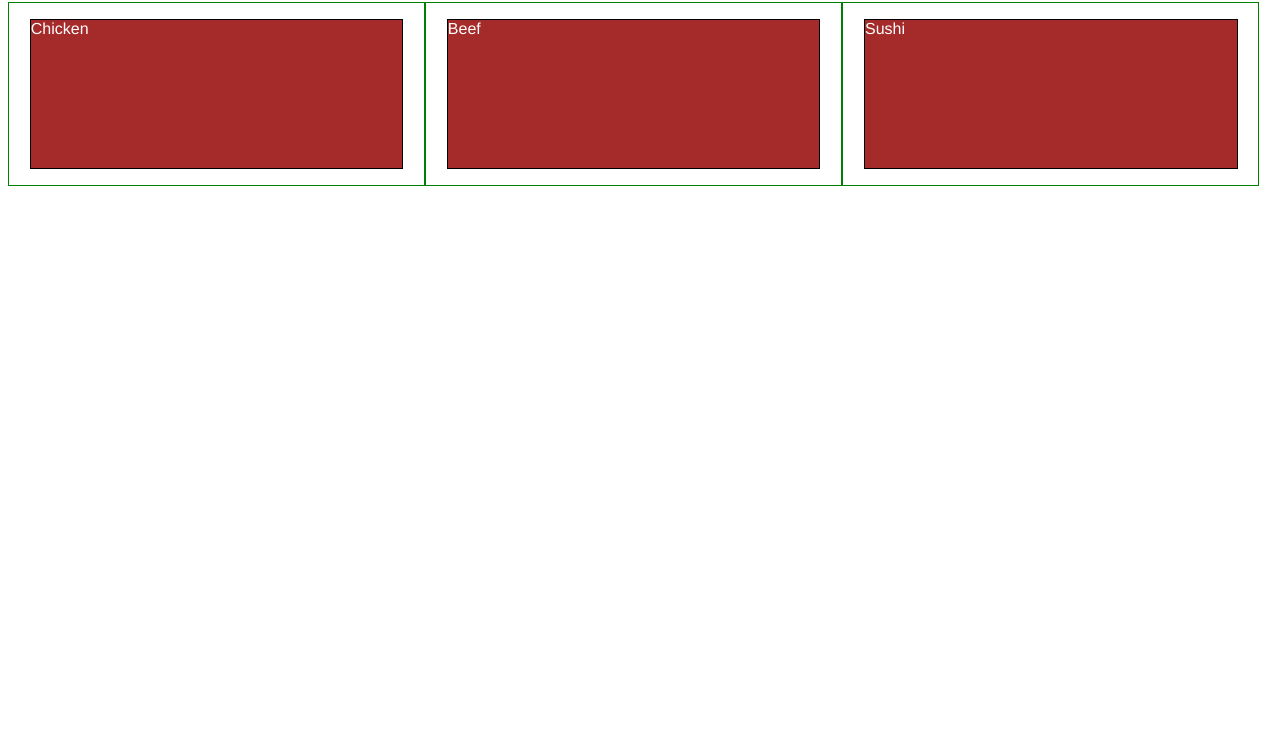
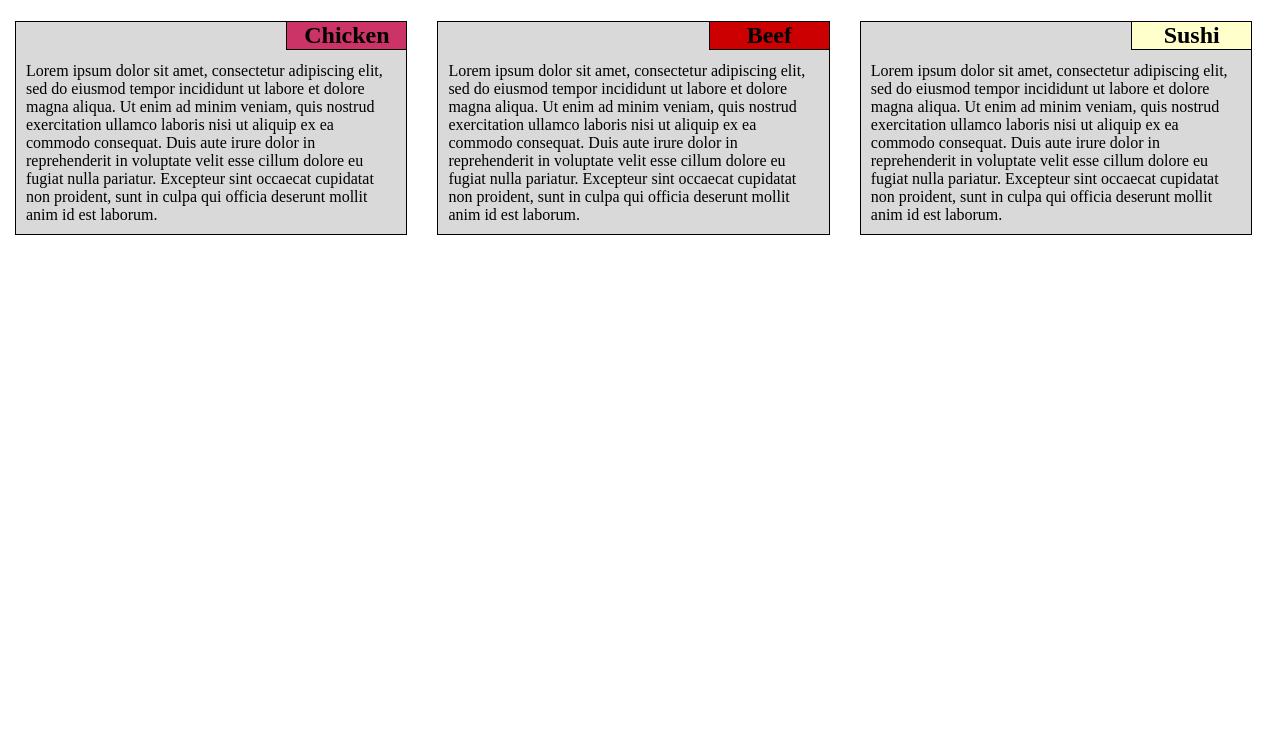
Before and after one commit to genelle/html5-css-js-course, a plain HTML site: page Module-2-Solution/index.html in a window 1280 px wide. Shown: the part 71-800 px from the top of the page. Drawn offline with Linux system fonts and the light colour scheme.

Commit message:
Final submission
Finished!

```diff
--- a/Module-2-Solution/styles.css
+++ b/Module-2-Solution/css/styles.css
@@ -1,29 +1,59 @@
 /********** Base styles **********/
 * {
+  margin: 0;
+  padding: 0;
   box-sizing: border-box;
 }
+
 h1 {
-  margin-bottom: 15px;
+  margin: 20px 0 20px 0;
+  text-align: center;
 }
+
+h2 {
+    width: 120px;
+    border-left: 1px solid #000000;
+	border-bottom: 1px solid #000000;
+	text-align: center;
+	position: absolute;
+	top: 0;
+	right: 0;
+}
+
+.box {
+	background-color: #D9D9D9;
+	border: 1px solid #000000;
+	margin: 15px;
+	position: relative;
+}
+
 p {
-  border: 1px solid black;
-  background-color: #A52A2A;
-  width: 90%;
-  height: 150px;
-  margin-right: auto;
-  margin-left: auto;
-  font-family: Helvetica;
-  color: white;
+  padding: 40px 10px 10px 10px;
 }
+
+
+.chicken{
+    background-color: #CC3366;
+}
+
+.beef{
+    background-color: #CC0000;
+}
+
+.sushi{
+    background-color: #ffffcc;
+}
+
+
 /* Simple Responsive Framework. */
-.row {
-  width: 100%;
+.row{
+    width: 100%;
 }
 /********** Large devices only **********/
 @media (min-width: 992px) {
   .col-lg-1, .col-lg-2, .col-lg-3, .col-lg-4, .col-lg-5, .col-lg-6, .col-lg-7, .col-lg-8, .col-lg-9, .col-lg-10, .col-lg-11, .col-lg-12 {
     float: left;
-    border: 1px solid green;
+
   }
   .col-lg-1 {
     width: 8.33%;
@@ -66,7 +96,7 @@ p {
 @media (min-width: 768px) and (max-width: 991px) {
   .col-md-1, .col-md-2, .col-md-3, .col-md-4, .col-md-5, .col-md-6, .col-md-7, .col-md-8, .col-md-9, .col-md-10, .col-md-11, .col-md-12 {
     float: left;
-    border: 1px solid green;
+
   }
   .col-md-1 {
     width: 8.33%;
@@ -110,7 +140,7 @@ p {
 @media (max-width: 767px) {
   .col-sm-1, .col-sm-2, .col-sm-3, .col-sm-4, .col-sm-5, .col-sm-6, .col-sm-7, .col-sm-8, .col-sm-9, .col-sm-10, .col-sm-11, .col-sm-12 {
     float: left;
-    border: 1px solid green;
+
   }
   .col-sm-1 {
     width: 8.33%;
--- a/Module-2-Solution/index.html
+++ b/Module-2-Solution/index.html
@@ -3,17 +3,32 @@
     <head>
     <meta charset="utf-8">
     <meta name="viewport" content="width=device-width, initial-scale=1">
-    <title>Responsive Layout</title>
-    <link rel="stylesheet" href="styles.css">
+    <title>Module 2 Assignment</title>
+    <link rel="stylesheet" href="css/styles.css">
 
     </head>
 <body>
     <h1>Our Menu</h1>
 
 <div class="row">
-  <div class="col-lg-4 col-md-6 col-sm-12"><p>Chicken</p></div>
-  <div class="col-lg-4 col-md-6 col-sm-12"><p>Beef</p></div>
-  <div class="col-lg-4 col-md-6 col-sm-12"><p>Sushi</p></div>
+  <section class="col-lg-4 col-md-6 col-sm-12">
+      <div class="box">
+        <h2 class="chicken">Chicken</h2>
+      <p>Lorem ipsum dolor sit amet, consectetur adipiscing elit, sed do eiusmod tempor incididunt ut labore et dolore magna aliqua. Ut enim ad minim veniam, quis nostrud exercitation ullamco laboris nisi ut aliquip ex ea commodo consequat. Duis aute irure dolor in reprehenderit in voluptate velit esse cillum dolore eu fugiat nulla pariatur. Excepteur sint occaecat cupidatat non proident, sunt in culpa qui officia deserunt mollit anim id est laborum.</p>
+      </div>
+  </section>
+  <section class="col-lg-4 col-md-6 col-sm-12">
+      <div class="box">
+        <h2 class="beef">Beef</h2>
+      <p>Lorem ipsum dolor sit amet, consectetur adipiscing elit, sed do eiusmod tempor incididunt ut labore et dolore magna aliqua. Ut enim ad minim veniam, quis nostrud exercitation ullamco laboris nisi ut aliquip ex ea commodo consequat. Duis aute irure dolor in reprehenderit in voluptate velit esse cillum dolore eu fugiat nulla pariatur. Excepteur sint occaecat cupidatat non proident, sunt in culpa qui officia deserunt mollit anim id est laborum.</p>
+      </div>
+  </section>
+  <section class="col-lg-4 col-md-12 col-sm-12">
+      <div class="box">
+        <h2 class="sushi">Sushi</h2>
+      <p>Lorem ipsum dolor sit amet, consectetur adipiscing elit, sed do eiusmod tempor incididunt ut labore et dolore magna aliqua. Ut enim ad minim veniam, quis nostrud exercitation ullamco laboris nisi ut aliquip ex ea commodo consequat. Duis aute irure dolor in reprehenderit in voluptate velit esse cillum dolore eu fugiat nulla pariatur. Excepteur sint occaecat cupidatat non proident, sunt in culpa qui officia deserunt mollit anim id est laborum.</p>
+      </div>
+  </section>
 </div>
 
 </body>
```
